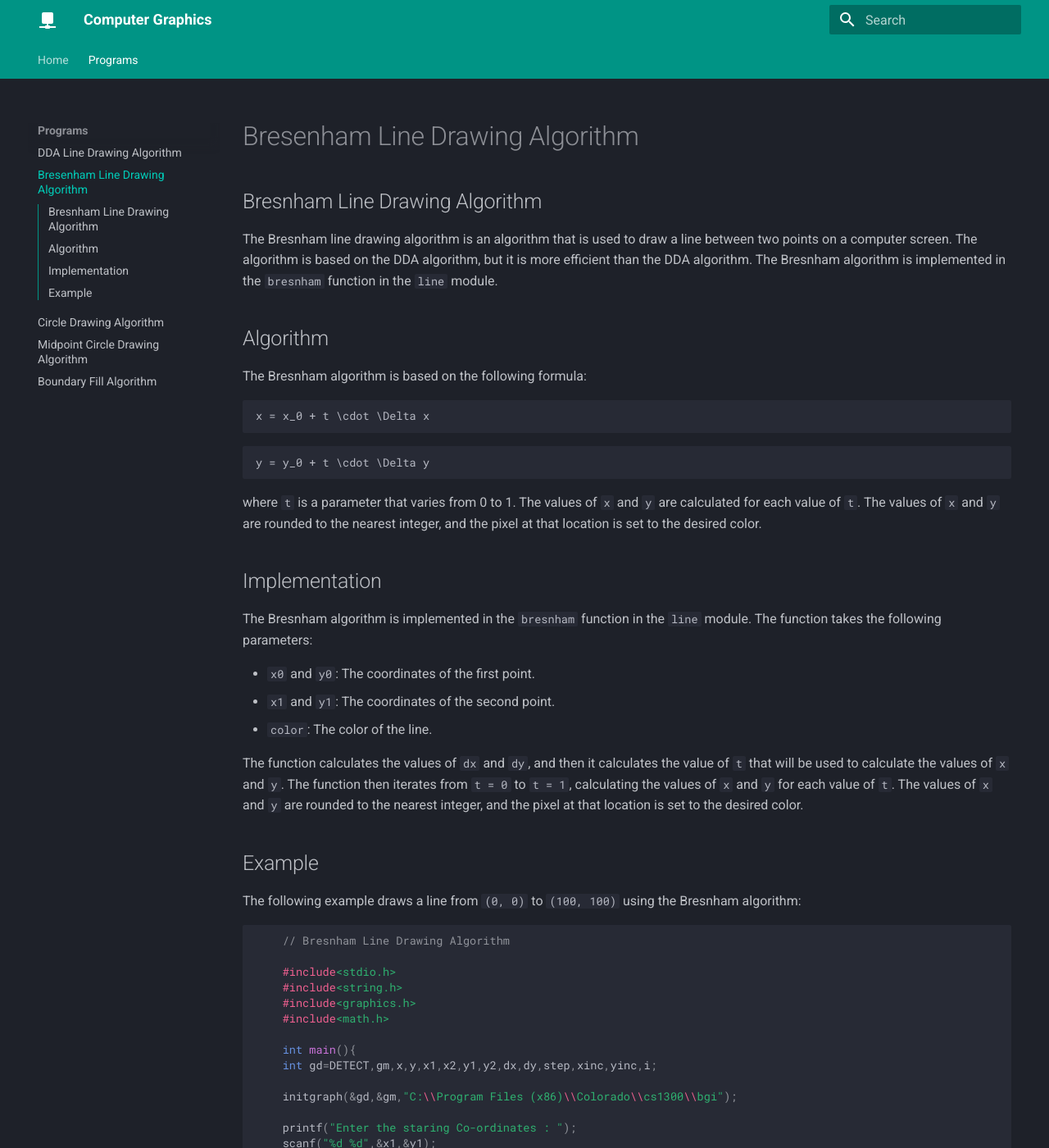
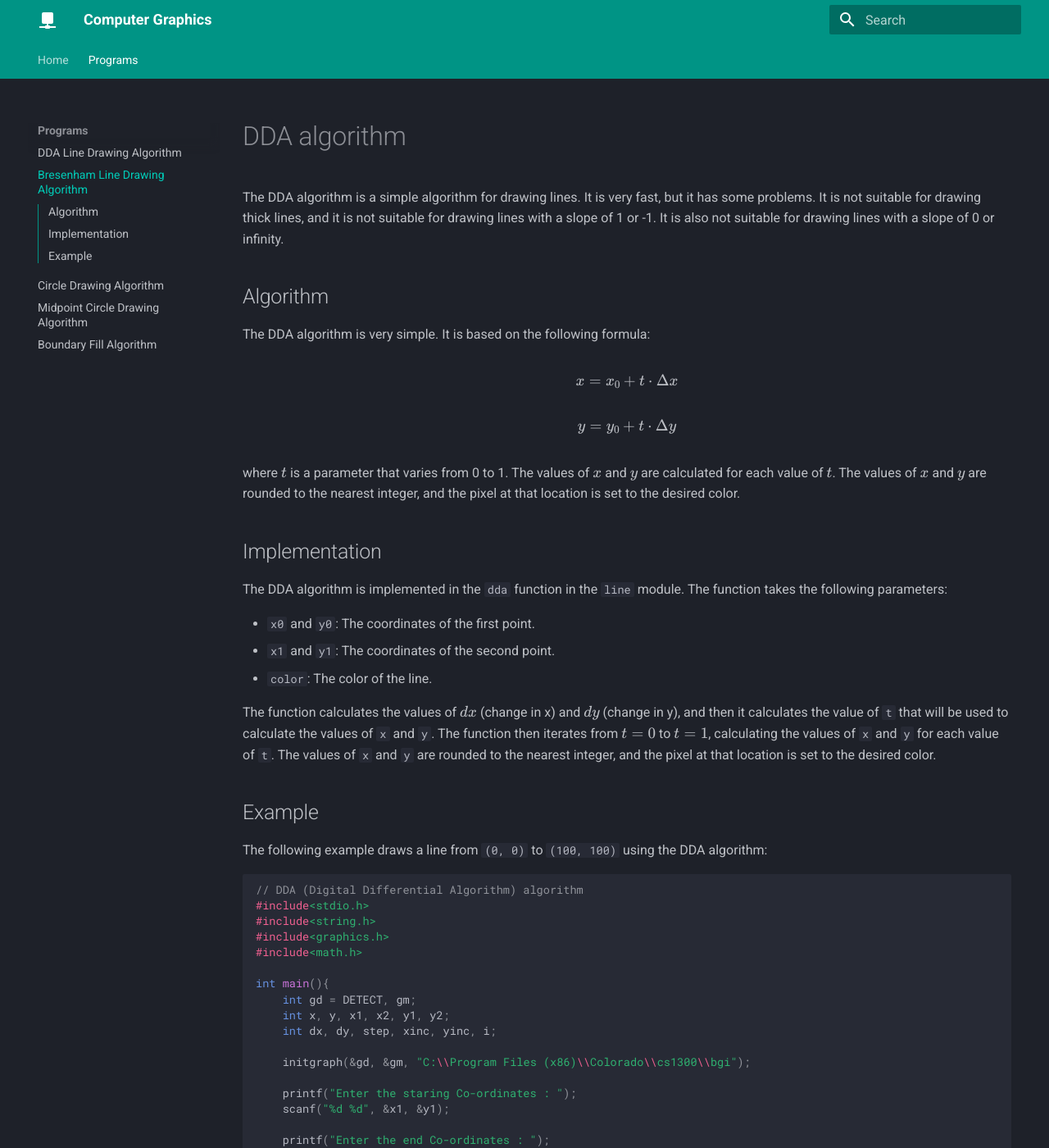
Before and after one commit to Sinix-Codes/Computer-Graphics, an MkDocs documentation site: the page built from docs/Programs/bresnham.md, in a window 1280 px wide and 1400 px high. Shown: the whole window at 82% size. Built offline with MkDocs 1.6.1 and Material for MkDocs 9.7.7, drawn with Linux system fonts in a browser that asks for light colours; some of the changed text lies outside the part shown.

````diff
--- a/docs/Programs/bresnham.md
+++ b/docs/Programs/bresnham.md
@@ -1,79 +1,80 @@
-## Bresnham Line Drawing Algorithm
+# DDA algorithm
 
-The Bresnham line drawing algorithm is an algorithm that is used to draw a line between two points on a computer screen. The algorithm is based on the DDA algorithm, but it is more efficient than the DDA algorithm. The Bresnham algorithm is implemented in the `bresnham` function in the `line` module.
+The DDA algorithm is a simple algorithm for drawing lines. It is very fast, but it has some problems. It is not suitable for drawing thick lines, and it is not suitable for drawing lines with a slope of 1 or -1. It is also not suitable for drawing lines with a slope of 0 or infinity.
 
 ## Algorithm
 
-The Bresnham algorithm is based on the following formula:
+The DDA algorithm is very simple. It is based on the following formula:
 
-```math
+$$
 x = x_0 + t \cdot \Delta x
-```
+$$
 
-```math
+$$
+y = y_0 + t \cdot \Delta y
+$$
 
-y = y_0 + t \cdot \Delta y
-```
-
-where `t` is a parameter that varies from 0 to 1. The values of `x` and `y` are calculated for each value of `t`. The values of `x` and `y` are rounded to the nearest integer, and the pixel at that location is set to the desired color.
+where $t$ is a parameter that varies from 0 to 1. The values of $x$ and $y$ are calculated for each value of $t$. The values of $x$ and $y$ are rounded to the nearest integer, and the pixel at that location is set to the desired color.
 
 ## Implementation
 
-The Bresnham algorithm is implemented in the `bresnham` function in the `line` module. The function takes the following parameters:
+The DDA algorithm is implemented in the `dda` function in the `line` module. The function takes the following parameters:
 
 * `x0` and `y0`: The coordinates of the first point.
 * `x1` and `y1`: The coordinates of the second point.
 * `color`: The color of the line.
 
-The function calculates the values of `dx` and `dy`, and then it calculates the value of `t` that will be used to calculate the values of `x` and `y`. The function then iterates from `t = 0` to `t = 1`, calculating the values of `x` and `y` for each value of `t`. The values of `x` and `y` are rounded to the nearest integer, and the pixel at that location is set to the desired color.
+The function calculates the values of $dx$ (change in x) and $dy$ (change in y), and then it calculates the value of `t` that will be used to calculate the values of `x` and `y`. The function then iterates from $t = 0$ to $t = 1$, calculating the values of `x` and `y` for each value of `t`. The values of `x` and `y` are rounded to the nearest integer, and the pixel at that location is set to the desired color.
 
 ## Example
 
-The following example draws a line from `(0, 0)` to `(100, 100)` using the Bresnham algorithm:
+The following example draws a line from `(0, 0)` to `(100, 100)` using the DDA algorithm:
 
 ```c
-    // Bresnham Line Drawing Algorithm
+// DDA (Digital Differential Algorithm) algorithm
+#include<stdio.h>
+#include<string.h>
+#include<graphics.h>
+#include<math.h>
 
-    #include<stdio.h>
-    #include<string.h>
-    #include<graphics.h>
-    #include<math.h>
+int main(){
+    int gd = DETECT, gm;
+    int x, y, x1, x2, y1, y2;
+    int dx, dy, step, xinc, yinc, i;
 
-    int main(){
-    int gd=DETECT,gm,x,y,x1,x2,y1,y2,dx,dy,step,xinc,yinc,i;
-
-    initgraph(&gd,&gm,"C:\\Program Files (x86)\\Colorado\\cs1300\\bgi");
+    initgraph(&gd, &gm, "C:\\Program Files (x86)\\Colorado\\cs1300\\bgi");
 
     printf("Enter the staring Co-ordinates : ");
-    scanf("%d %d",&x1,&y1);
+    scanf("%d %d", &x1, &y1);
 
     printf("Enter the end Co-ordinates : ");
-    scanf("%d %d",&x2,&y2);
+    scanf("%d %d", &x2, &y2);
 
-    dx=(x2-x1);
-    dy=(y2-y1);
+    dx = (x2 - x1);
+    dy = (y2 - y1);
 
-    if(abs(dx)>=abs(dy))
-        step=abs(dx);
+    if ( abs(dx) >= abs(dy) )
+        step = abs(dx);
     else
-        step=abs(dy);
+        step = abs(dy);
 
-    xinc=dx/step;
-    yinc=dy/step;
+    xinc = dx / step;
+    yinc = dy / step;
 
-    x=x1;
-    y=y1;
+    x = x1;
+    y = y1;
+    putpixel(x, y, 4);
 
-    putpixel(x,y,WHITE);
-
-    for(i=0;i<step;i++){
-        x=x+xinc;
-        y=y+yinc;
-        putpixel(x,y,WHITE);
+    for ( i = 0; i < step; i++)
+    {
+        x += xinc;
+        y += yinc;
+        putpixel(x, y, 4);
     }
 
     getch();
     closegraph();
+
     return 0;
-    }
+}
 ```
````
Also changed, not shown: docs/Programs/boundry.md (+60 -0 lines).
